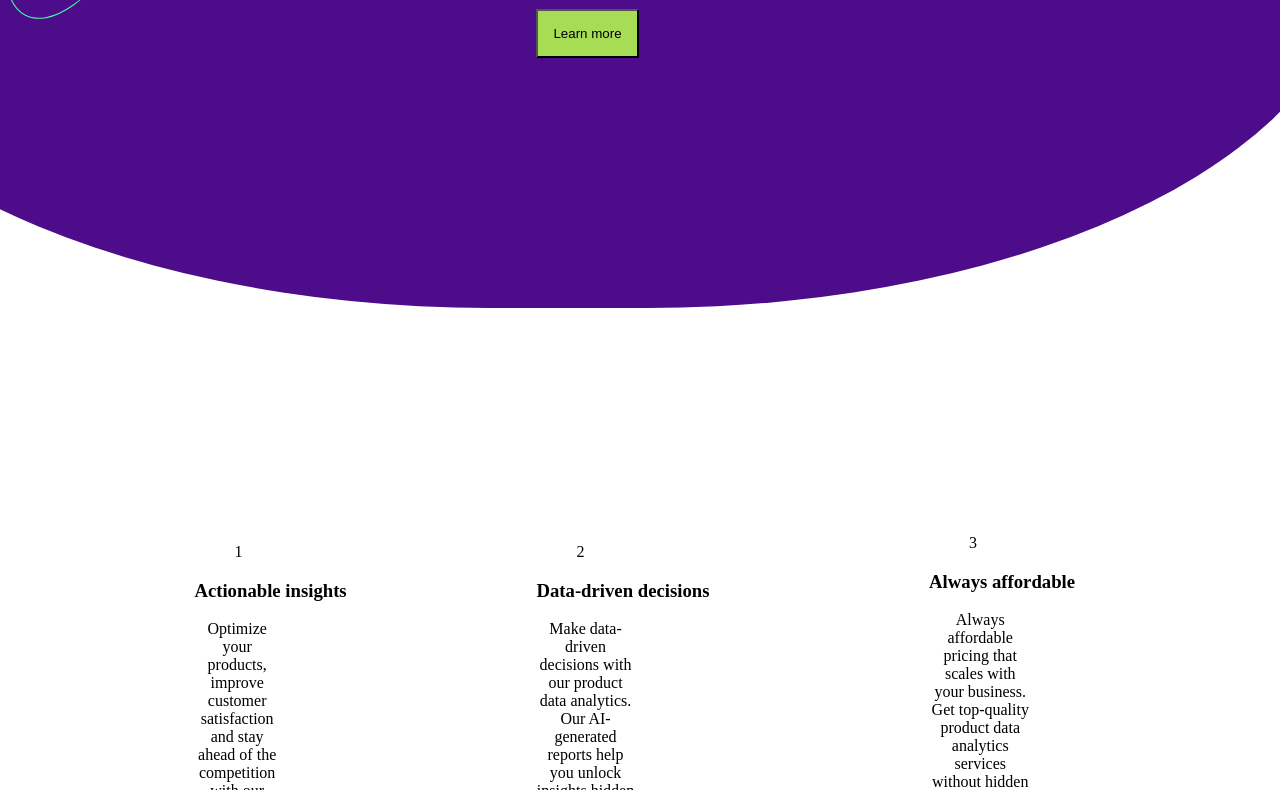
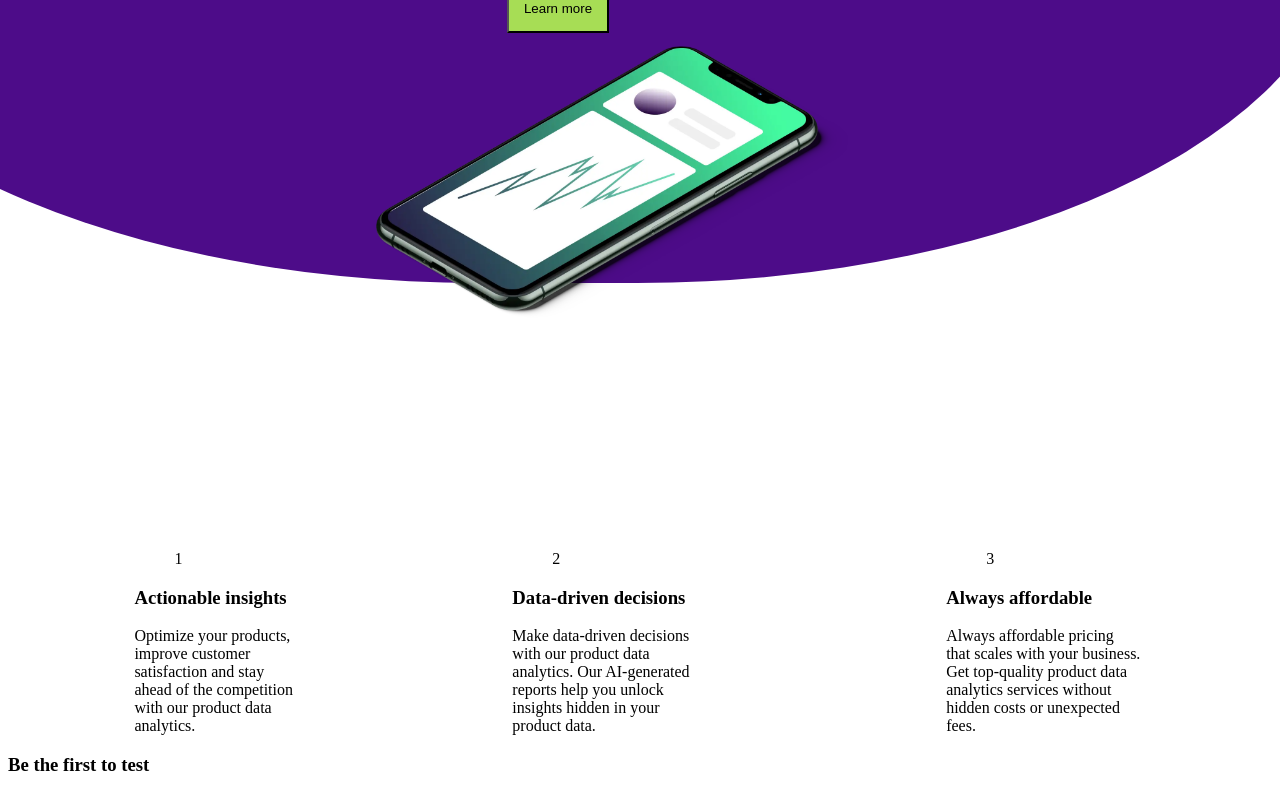
Before and after one commit to Tashatoon/workit-landing-page, a plain HTML site: page starter-code/index.html in a window 1280 px wide. Shown: the part 350-1140 px from the top of the page. Drawn offline with Linux system fonts and the light colour scheme.

Commit message:
features-items-description

```diff
--- a/starter-code/index.html
+++ b/starter-code/index.html
@@ -8,7 +8,6 @@
 
   <title>Workit landing page</title>
   <link rel="stylesheet" href="/starter-code/main.css">
-
 </head>
 <body>
   <section class="top-heading">
@@ -20,9 +19,11 @@
 <h1>
   Data tailored to<br> your needs.
 </h1>
-  <button class="button">Learn more</button>
+  <button class="button">Learn more</button><br>
+  <div class="cell-phone">
+    <img src="/starter-code/assets/images/image-hero.webp">
+  </div>
 </div>
-  </section>
   <section class="features">
     <div class="features-items">
 <article>
--- a/starter-code/main.css
+++ b/starter-code/main.css
@@ -4,8 +4,8 @@
   background-color: rgb(77, 12, 137);
   border-radius: 45%;
   position: relative;
-  top: -150px;
-  left: -230px;
+  top: -175px;
+  left: -240px;
 
 
 }
@@ -15,7 +15,7 @@
   font-size: 1.4em;
   position: relative;
   left: 1750px;
-  top: 200px;
+  top: 175px;
 }
 
 .container h1 {
@@ -29,8 +29,10 @@
 .button {
  padding: 15px;
  background-color: rgb(167, 221, 85);
+display: block;
+margin-left: auto;
+margin-right: auto;
 position: relative;
-left: 48%;
 top: -100px;
 }
 
@@ -40,8 +42,7 @@ top: -100px;
 }
 
 .features-items-description {
-width: 25%;
-text-align: center;
+width: 43%;
 margin: 0%;
 }
 
@@ -49,11 +50,30 @@ margin: 0%;
     display: flex;
     justify-content: center;
     align-items: center;
-    padding: 60px;
+    padding-top: 6%;
 }
 
-img {
+.features img {
+  position: relative;
+
+}
+.container img {
   position: relative;
   top: 190px;
   left: 55px;
 }
+body img {
+  position: relative;
+  top: -300px;
+
+}
+
+.cell-phone img {
+  width: 30%;
+  display: block;
+  margin-left: auto;
+  margin-right: auto;
+ position: relative;
+ top: -105px;
+
+}
```
